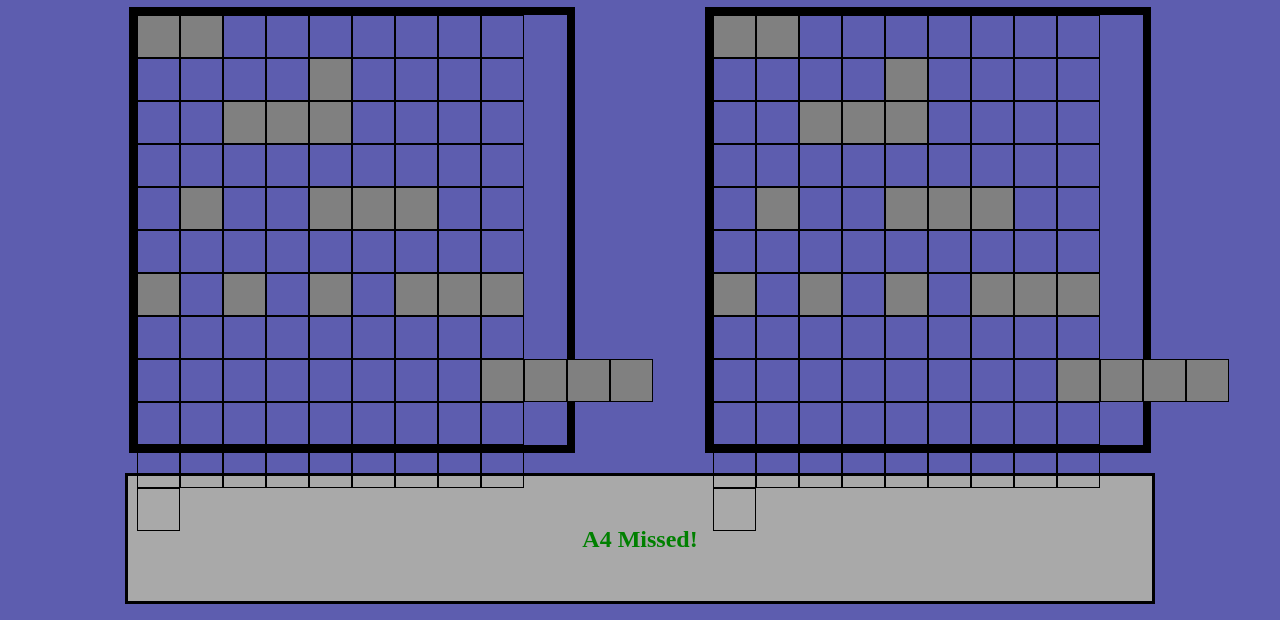
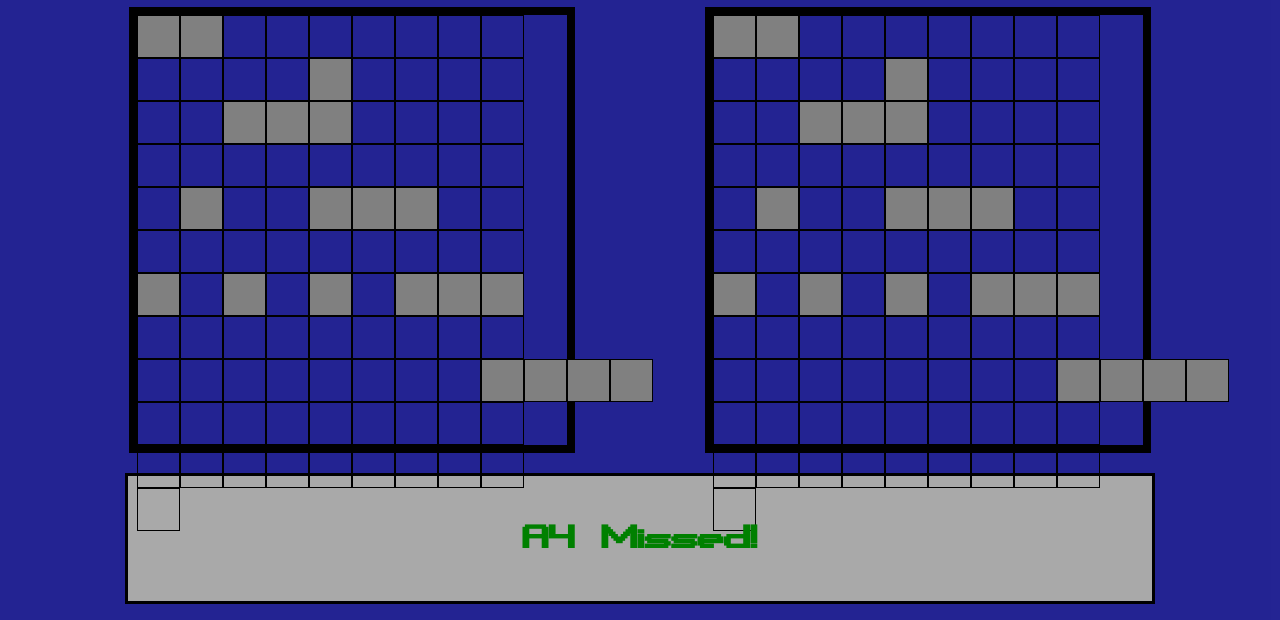
Before and after one commit to skukhniy/battleship, a website: page dist/index.html in a window 1280 px wide. Shown: the part 180-800 px from the top of the page. Drawn offline with Linux system fonts and the light colour scheme.

Commit message:
added font

```diff
--- a/src/style.css
+++ b/src/style.css
@@ -1,4 +1,5 @@
-@font-face { font-family: Binary; src: url('binary.x-chr-brk.ttf'); } ji
+@font-face { font-family: Binary; src: url('binary.x-chr-brk.ttf'); }
+
 html, body {
   height: 100%;
   width: 100%;
@@ -197,8 +198,10 @@ display: flex;
   margin-right: auto;
   border: 3px solid;
 }
-#text_display h2{
+#text_display h1{
   text-align: center;
-  padding-top: 30px;
+  padding-top: 5px;
   color: green;
+  font-family: Binary;
+  font-size: xxx-large;
 }
```
Also changed, not shown: dist/index.html, dist/main.js.
